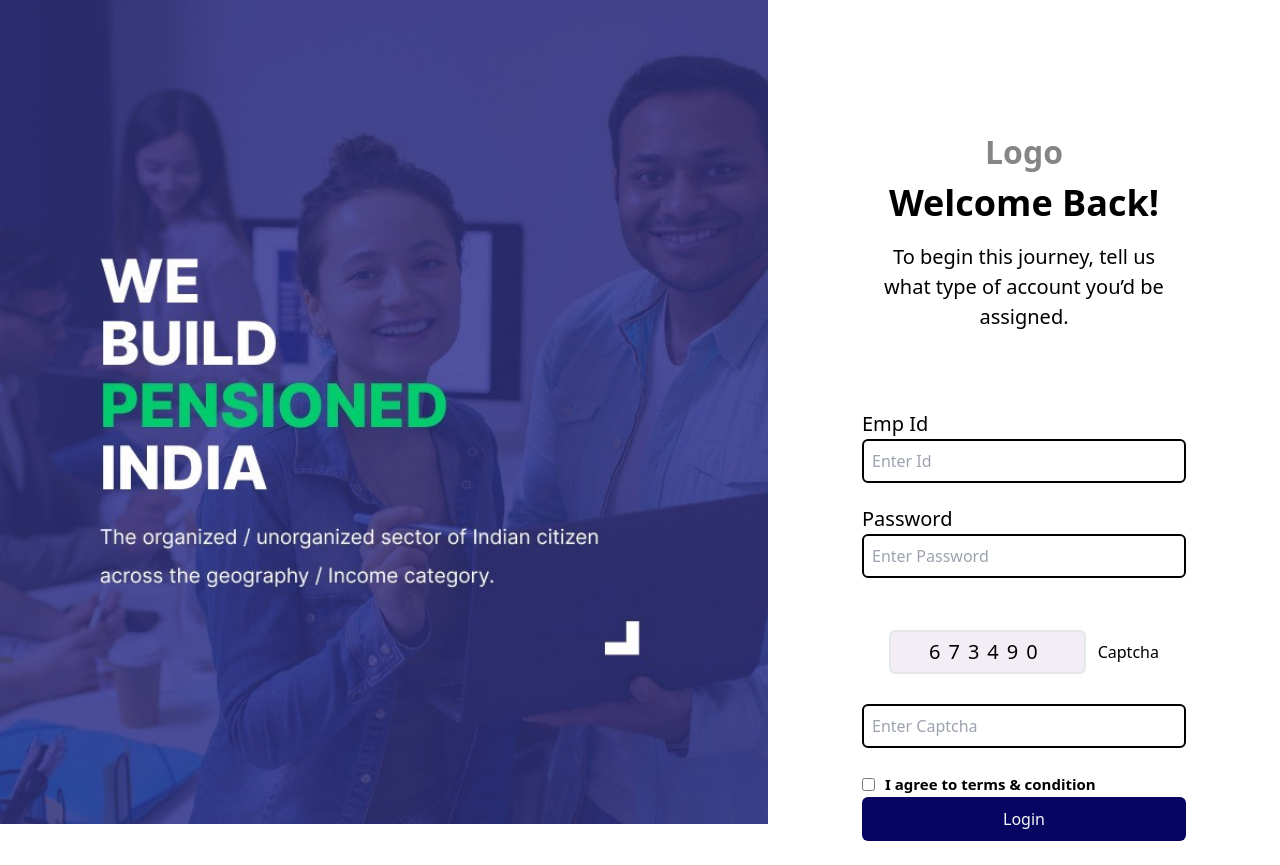
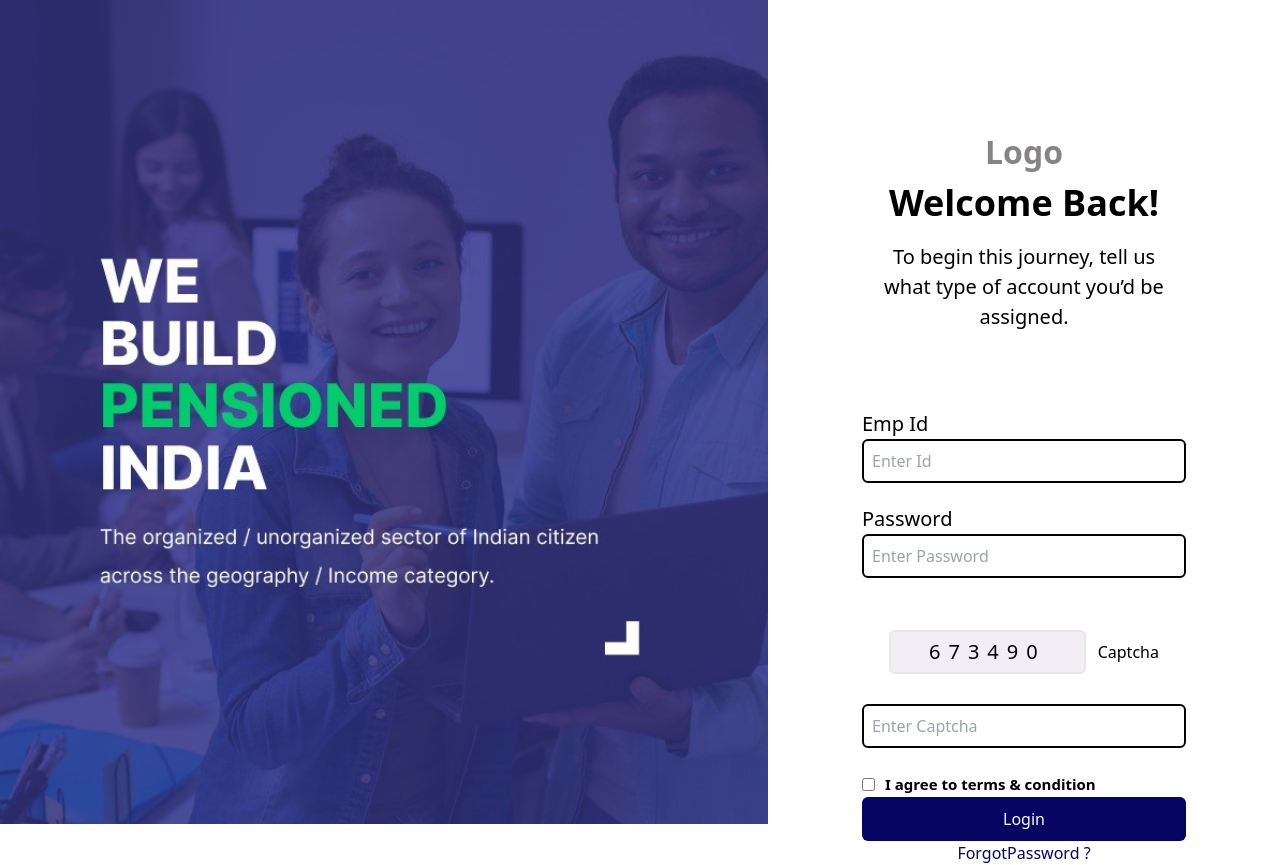
Before and after one commit to amitabhiam/p_clone, a React (Vite) app: page / in a window 1280 px wide. Before the commit the page ends 841 px from the top, so only its background shows below. Built offline with nearby package versions, Linux system fonts and the light colour scheme.

Commit message:
Login update

```diff
--- a/src/Login.jsx
+++ b/src/Login.jsx
@@ -1,4 +1,6 @@
 import LoginButtton from "./LoginButtton"
+
+
 
 const Login = () => {
   return (
@@ -58,6 +60,9 @@ Password
                 <LoginButtton />
             </div>
 
+            <div className="text-[#070562] ">
+                ForgotPassword ?
+            </div>
 
 
 
```
